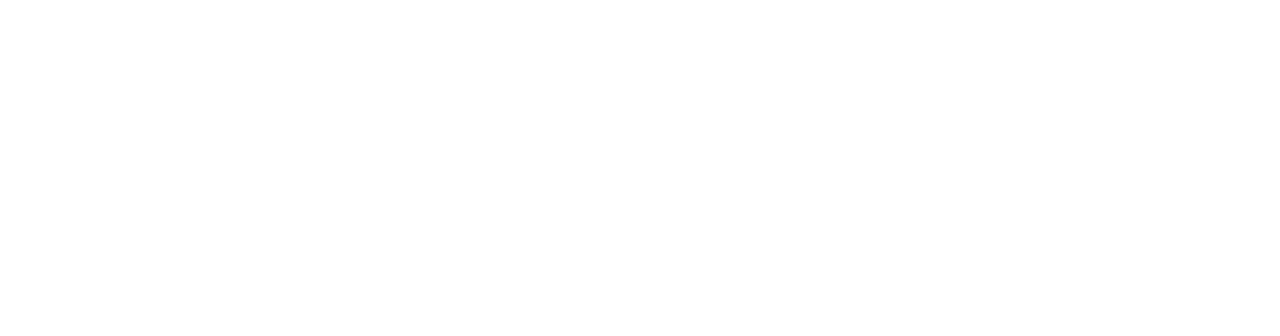
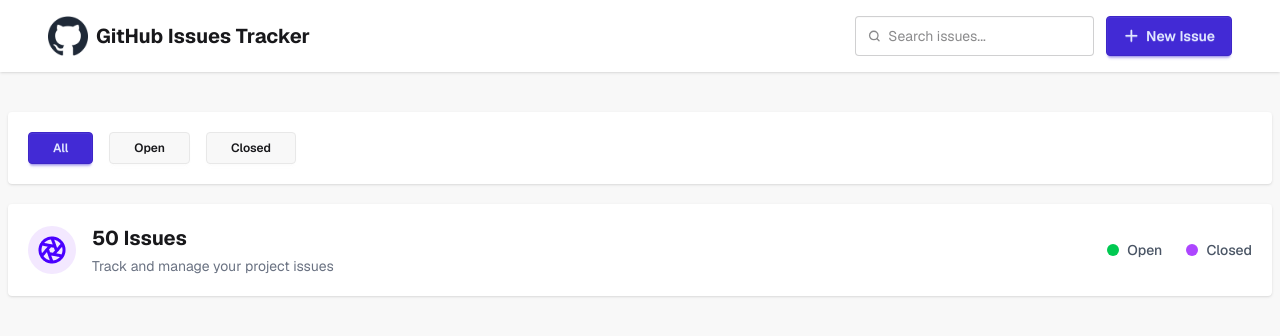
Before and after one commit to hridoy-web/github-issues-tracker, a plain HTML site: page dashboard.html in a window 1280 px wide. Drawn offline with nearby package versions, Linux system fonts and the light colour scheme.

Commit message:
dashboard design complete

```diff
--- a/dashboard.html
+++ b/dashboard.html
@@ -1,22 +1,119 @@
 <!DOCTYPE html>
-<html lang="en">
+<html lang="en" class="bg-base-200">
+
 <head>
     <meta charset="UTF-8">
     <meta name="viewport" content="width=device-width, initial-scale=1.0">
     <title>Dashbord GitHub Issue Tracker</title>
 
+    <!-- Geist Font -->
+    <link rel="preconnect" href="https://fonts.googleapis.com">
+    <link rel="preconnect" href="https://fonts.gstatic.com" crossorigin>
+    <link href="https://fonts.googleapis.com/css2?family=Geist:wght@100..900&display=swap" rel="stylesheet">
+
+    <!-- Tailwind + DasiyUI CDN link -->
+    <script src="https://cdn.jsdelivr.net/npm/@tailwindcss/browser@4"></script>
+    <link href="https://cdn.jsdelivr.net/npm/daisyui@5" rel="stylesheet" type="text/css" />
+
+    <!-- font awsome cdn -->
+    <link rel="stylesheet" href="https://cdnjs.cloudflare.com/ajax/libs/font-awesome/7.0.1/css/all.min.css"
+        integrity="sha512-2SwdPD6INVrV/lHTZbO2nodKhrnDdJK9/kg2XD1r9uGqPo1cUbujc+IYdlYdEErWNu69gVcYgdxlmVmzTWnetw=="
+        crossorigin="anonymous" referrerpolicy="no-referrer" />
+
+    <!-- CSS file connection -->
+    <link rel="stylesheet" href="./styles/style.css">
+
+</head>
+
+<body>
+
+    <header>
+        <nav class="bg-white shadow-sm p-4 md:px-12">
+
+            <!-- container div -->
+            <div class="flex flex-col md:flex-row md:justify-between md:items-center gap-4 ">
+
+                <!-- content div -->
+                <div class="flex items-center gap-2 justify-center md:justify-start">
+                    <img class="w-8 md:w-10" src="./assets/github-logo.png">
+                    <h1 class="text-lg md:text-xl font-bold">GitHub Issues Tracker</h1>
+                </div>
+
+                <!-- search bar and btn div  -->
+                <div class="flex items-center gap-3">
+
+                    <!-- daisyUi searchbox -->
+                    <label class="input input-sm md:input-md">
+                        <svg class="h-[1em] opacity-50" xmlns="http://www.w3.org/2000/svg" viewBox="0 0 24 24">
+                            <g stroke-linejoin="round" stroke-linecap="round" stroke-width="2.5" fill="none"
+                                stroke="currentColor">
+                                <circle cx="11" cy="11" r="8"></circle>
+                                <path d="m21 21-4.3-4.3"></path>
+                            </g>
+                        </svg>
+                        <input id="search-input" type="search" required placeholder="Search issues..." />
+                    </label>
+
+                    <!-- button  -->
+                    <button
+                        class="btn btn-sm md:btn-md btn-primary hover:scale-105 hover:shadow-md transition-all duration-300"><i
+                            class="fa-solid fa-plus"></i>New Issue</button>
+
+                </div>
+            </div>
+        </nav>
+    </header>
 
 
+    <!-- main content section -->
+    <main class="max-w-7xl mx-auto mt-5 md:mt-10 px-2">
 
+        <!-- toggle btn box-1-->
+        <div class="flex bg-white p-3 md:p-5 gap-4 rounded shadow">
+            <button id="btn-all" class="btn btn-sm btn-primary px-6">All</button>
+            <button id="btn-open" class="btn btn-sm px-6">Open</button>
+            <button id="btn-closed" class="btn btn-sm px-6">Closed</button>
+        </div>
 
-    <link rel="stylesheet" href="./styles/style.css">
-</head>
-<body>
+        <!-- issue container box-2-->
+        <div class="flex flex-row items-center justify-between bg-white p-3 md:p-5 rounded shadow mt-5 mb-8">
 
+            <!-- content container-->
+            <div class="flex items-center gap-2 md:gap-4">
 
+                <!-- image box -->
+                <div class="bg-purple-100 p-2 rounded-full">
+                    <img src="./assets/Aperture.png">
+                </div>
 
+                <!-- issue and paragraf text box-->
+                <div>
+                    <h3 class="text-sm md:text-xl font-bold">
+                        <span id="total-issue-count">50</span> Issues
+                    </h3>
+                    <p class="hidden md:block text-sm text-gray-500 mt-1">Track and manage your project issues</p>
+                </div>
+            </div>
+
+            <!-- status icon -->
+            <div class="flex flex-row items-center gap-3 md:gap-6">
+                <div class="flex items-center gap-1 md:gap-2">
+                    <span class="w-2 h-2 md:w-3 md:h-3 rounded-full bg-green-500"></span>
+                    <span class="text-[10px] md:text-sm font-medium text-gray-600">Open</span>
+                </div>
+
+                <div class="flex items-center gap-1 md:gap-2 text-nowrap">
+                    <span class="w-2 h-2 md:w-3 md:h-3 rounded-full bg-purple-500"></span>
+                    <span class="text-[10px] md:text-sm font-medium text-gray-600">Closed</span>
+                </div>
+            </div>
+        </div>
+
+        <div id="issue-container" class="grid grid-cols-1 md:grid-cols-4 gap-6"></div>
+    </main>
 
 
 
 </body>
+
 </html>
```
